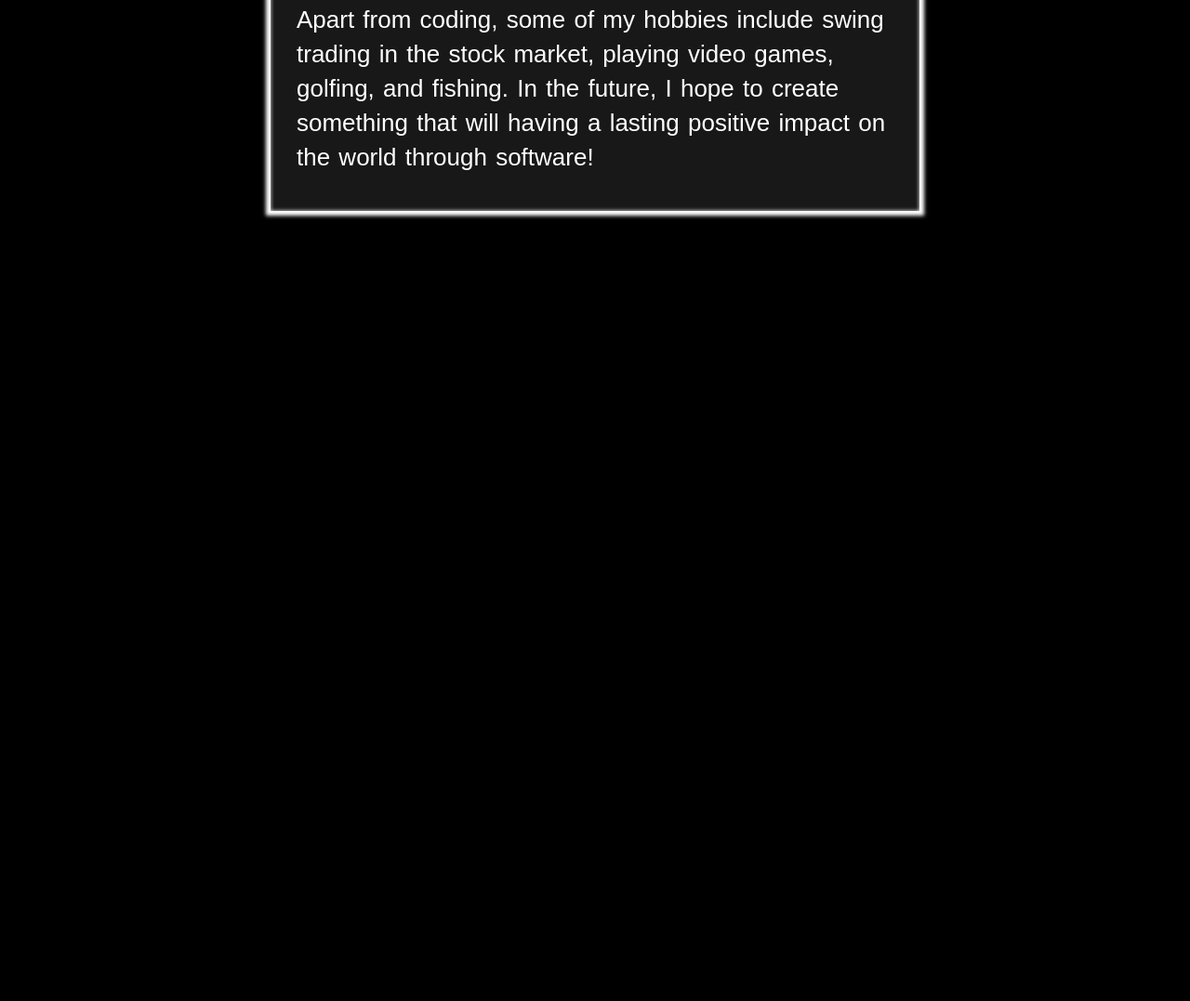
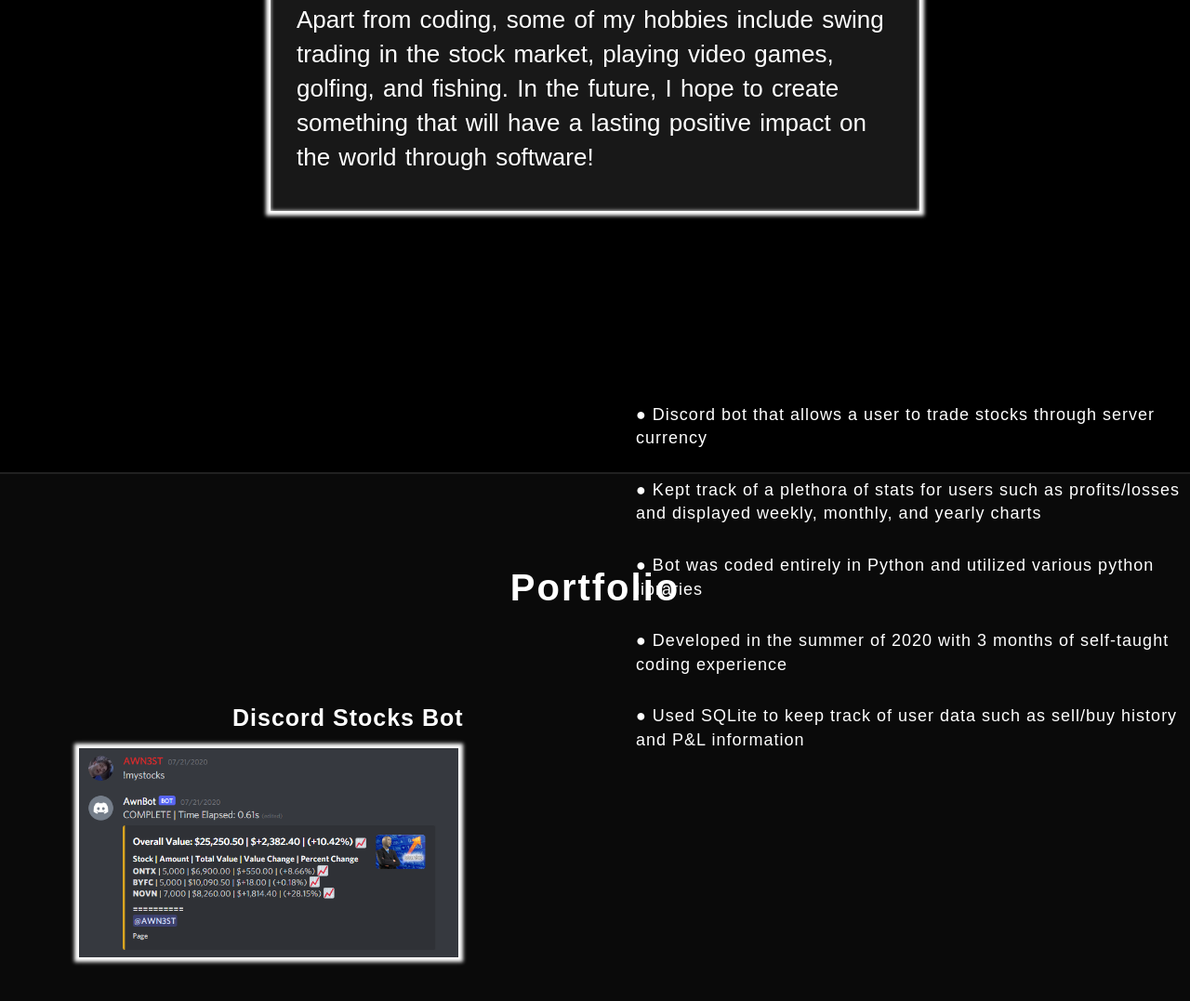
Before and after one commit to MatthewEpperson/Personal-Website, a plain HTML site: page index.html in a window 1280 px wide. Shown: the part 1412-2489 px from the top of the page at 93% size. Before the commit the page ends 1740 px from the top, so only its background shows below. Drawn offline with nearby package versions, Linux system fonts and the light colour scheme; a web font is replaced by a local one.

Commit message:
Add files via upload

```diff
--- a/app.js
+++ b/app.js
@@ -1,4 +1,4 @@
 $('#aboutBtn').click(function(e){
-    var $target = $('html,#about');
-    $target.animate({scrollTop: $target.height()}, 500);
+    var $target = $('html, #about');
+    $target.animate({scrollTop: 900}, 600);
 });
--- a/index.html
+++ b/index.html
@@ -60,9 +60,28 @@
 					<br>
 					<p id="aboutmeInfo-p2">Apart from coding, some of my hobbies include swing trading in the
 						stock market, playing video games, golfing, and fishing. In the future, I hope to create something
-						that will having a lasting positive impact on the world through software!
+						that will have a lasting positive impact on the world through software!
 					</p>
 				</div>
+			</div>
+		</div>
+	</div>
+	<div id="portfolio">
+		<div class="container-Portfolio">
+			<div class="row-Portfolio">
+				<h2>Portfolio</h2>
+				<h3>Discord Stocks Bot</h3>
+				<img src="Images/awnBot1.png" class="awnBot">
+				<p> ● Discord bot that allows a user to trade stocks through server currency </p>
+				<br>
+				<p> ● Kept track of a plethora of stats for users such as profits/losses and displayed weekly,
+					monthly, and yearly charts </p>
+				<br>
+				<p> ● Bot was coded entirely in Python and utilized various python libraries </p>
+				<br>
+				<p> ● Developed in the summer of 2020 with 3 months of self-taught coding experience </p>
+				<br>
+				<p> ● Used SQLite to keep track of user data such as sell/buy history and P&L information </p>
 			</div>
 		</div>
 	</div>
--- a/styles.scss
+++ b/styles.scss
@@ -190,3 +190,66 @@ button:hover {
     font-size: 26px;
     font-weight: 0;
 }
+
+/* PORTFOLIO SECTION */
+
+.container-Portfolio {
+    background-color: rgb(10, 10, 10);
+    border-top: 2px solid rgba(83, 83, 83, 0.315);
+    margin-top: 20em;
+    padding-bottom: 10em;
+}
+
+.container-Portfolio h2 {
+    padding-top: 2em;
+    font-family: 'Saira Semi Condensed', sans-serif;
+    letter-spacing: 2px;
+    font-size: 40px;
+    text-align: center;
+    font-weight: bold;
+    color: rgb(255, 255, 255);
+    position: relative;
+    box-sizing: border-box;
+}
+
+.awnBot {
+    margin-top: 10em;
+    width: 32%;
+    height: auto;
+    border: 2px solid rgb(255, 255, 255);
+    position: relative;
+    display: inline;
+    margin-left: 6em;
+    animation-name: containerPulse;
+    animation-duration: 1.5s;
+    animation-fill-mode: forwards;
+    animation-direction: alternate;
+    animation-iteration-count: infinite;
+    animation-timing-function: linear;
+}
+
+.row-Portfolio h3 {
+    font-family: 'Saira Semi Condensed', sans-serif;
+    letter-spacing: 1px;
+    font-size: 25px;
+    font-weight: bold;
+    color: rgb(255, 255, 255);
+    position: absolute;
+    margin-left: 10em;
+    padding-top: 3em;
+}
+
+#discordBot {}
+
+.row-Portfolio p {
+    font-family: 'Saira Semi Condensed', sans-serif;
+    letter-spacing: 1px;
+    font-size: 18px;
+    color: rgb(255, 255, 255);
+    text-align: left;
+    display: inline-block;
+    position: relative;
+    transform: translateY(-1200%);
+    margin-left: 38em;
+    margin-top: 1.1em;
+}
```
Also changed, not shown: styles.css, 1 other file.
